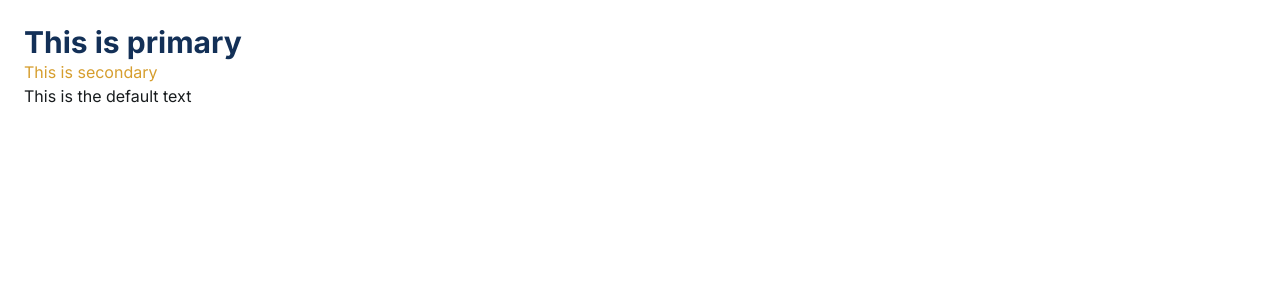
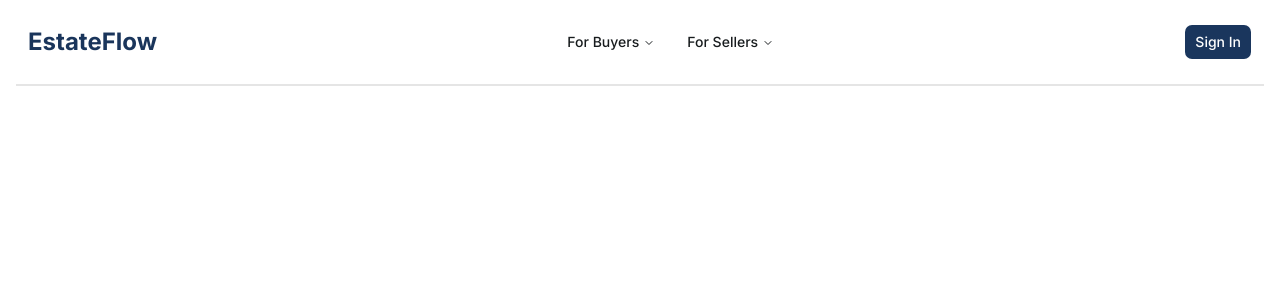
Before and after one commit to andry-iany/house-price-prediction, a Next.js app in the folder frontend/: page / in a window 1280 px wide. Shown: the top 300 px of the page. Built offline with nearby package versions, Linux system fonts and the light colour scheme.

Commit message:
feat(frontend): add navbar

```diff
--- a/frontend/app/globals.css
+++ b/frontend/app/globals.css
@@ -50,8 +50,8 @@
 :root {
     --background: oklch(1 0 0);
     --foreground: #181C1E;
-    --primary: oklch(0.205 0 0);
-    --primary-foreground: rgb(19, 48, 87);
+    --primary: #1a365d;
+    --primary-foreground: hsl(215, 56%, 23%);
     --secondary: rgb(214, 158, 46);
     --secondary-foreground: rgb(214, 158, 46);
 
--- a/frontend/app/layout.tsx
+++ b/frontend/app/layout.tsx
@@ -2,9 +2,10 @@
 
 import "./globals.css"
 import { ThemeProvider } from "@/components/theme-provider"
-import { cn } from "@/lib/utils";
+import { cn } from "@/lib/utils"
+import { NavBar } from "@/components/NavBar"
 
-const inter = Inter({subsets:['latin'],variable:'--font-sans'})
+const inter = Inter({ subsets: ["latin"], variable: "--font-sans" })
 
 const fontMono = Geist_Mono({
   subsets: ["latin"],
@@ -20,10 +21,20 @@
     <html
       lang="en"
       suppressHydrationWarning
-      className={cn("antialiased", fontMono.variable, "font-sans", inter.variable)}
+      className={cn(
+        "antialiased",
+        fontMono.variable,
+        "font-sans",
+        inter.variable
+      )}
     >
       <body>
-        <ThemeProvider>{children}</ThemeProvider>
+        <ThemeProvider>
+          <main className="m-auto max-w-7xl px-4">
+            <NavBar />
+            <>{children}</>
+          </main>
+        </ThemeProvider>
       </body>
     </html>
   )
--- a/frontend/app/page.tsx
+++ b/frontend/app/page.tsx
@@ -1,13 +1,3 @@
-import { Button } from "@/components/ui/button"
-
 export default function Page() {
-  return (
-    <div className="min-h-svh p-6">
-      <h1 className="text-3xl font-bold text-primary-foreground">
-        This is primary
-      </h1>
-      <h2 className="text-secondary-foreground">This is secondary</h2>
-      <p>This is the default text</p>
-    </div>
-  )
+  return <div className="min-h-svh p-6"></div>
 }
--- /dev/null
+++ b/frontend/components/Logo.tsx
@@ -0,0 +1,7 @@
+const Logo = () => {
+  return (
+    <h1 className="text-2xl font-bold text-primary-foreground">EstateFlow</h1>
+  )
+}
+
+export default Logo
--- /dev/null
+++ b/frontend/components/NavBar.tsx
@@ -0,0 +1,77 @@
+"use client"
+
+import * as React from "react"
+import { Button } from "@/components/ui/button"
+import Link from "next/link"
+
+import {
+  NavigationMenu,
+  NavigationMenuContent,
+  NavigationMenuItem,
+  NavigationMenuLink,
+  NavigationMenuList,
+  NavigationMenuTrigger,
+} from "@/components/ui/navigation-menu"
+import Logo from "./Logo"
+
+export function NavBar() {
+  return (
+    <header className="flex items-center justify-between border-b-2 px-3 py-6">
+      <Logo />
+      <NavigationMenu className="px-8">
+        <NavigationMenuList>
+          <NavigationMenuItem>
+            <NavigationMenuTrigger>For Buyers</NavigationMenuTrigger>
+            <NavigationMenuContent>
+              <ul className="w-96">
+                <ListItem href="/" title="View Houses for Sale">
+                  View houses listed for sale. You can check the price and its
+                  features.
+                </ListItem>
+                <ListItem href="/buyer/estimator" title="House Price Estimator">
+                  Try out our tool that allows you to estimate the price of your
+                  dream house. It's free to use.
+                </ListItem>
+              </ul>
+            </NavigationMenuContent>
+          </NavigationMenuItem>
+          <NavigationMenuItem className="hidden md:flex">
+            <NavigationMenuTrigger>For Sellers</NavigationMenuTrigger>
+            <NavigationMenuContent>
+              <ul className="w-96">
+                <ListItem
+                  href="/seller/manage-listings"
+                  title="Manage my listings"
+                >
+                  Create listings for your house. It's an all-in-one place to
+                  manage your listings.
+                </ListItem>
+              </ul>
+            </NavigationMenuContent>
+          </NavigationMenuItem>
+        </NavigationMenuList>
+      </NavigationMenu>
+      <Button className="white bg-primary text-white">Sign In</Button>
+    </header>
+  )
+}
+
+function ListItem({
+  title,
+  children,
+  href,
+  ...props
+}: React.ComponentPropsWithoutRef<"li"> & { href: string }) {
+  return (
+    <li {...props}>
+      <NavigationMenuLink asChild>
+        <Link href={href}>
+          <div className="flex flex-col gap-1 text-sm">
+            <div className="leading-none font-medium capitalize">{title}</div>
+            <div className="line-clamp-2 text-muted-foreground">{children}</div>
+          </div>
+        </Link>
+      </NavigationMenuLink>
+    </li>
+  )
+}
--- /dev/null
+++ b/frontend/components/ui/navigation-menu.tsx
@@ -0,0 +1,164 @@
+import * as React from "react"
+import { cva } from "class-variance-authority"
+import { NavigationMenu as NavigationMenuPrimitive } from "radix-ui"
+
+import { cn } from "@/lib/utils"
+import { ChevronDownIcon } from "lucide-react"
+
+function NavigationMenu({
+  className,
+  children,
+  viewport = true,
+  ...props
+}: React.ComponentProps<typeof NavigationMenuPrimitive.Root> & {
+  viewport?: boolean
+}) {
+  return (
+    <NavigationMenuPrimitive.Root
+      data-slot="navigation-menu"
+      data-viewport={viewport}
+      className={cn(
+        "group/navigation-menu relative flex max-w-max flex-1 items-center justify-center",
+        className
+      )}
+      {...props}
+    >
+      {children}
+      {viewport && <NavigationMenuViewport />}
+    </NavigationMenuPrimitive.Root>
+  )
+}
+
+function NavigationMenuList({
+  className,
+  ...props
+}: React.ComponentProps<typeof NavigationMenuPrimitive.List>) {
+  return (
+    <NavigationMenuPrimitive.List
+      data-slot="navigation-menu-list"
+      className={cn(
+        "group flex flex-1 list-none items-center justify-center gap-0",
+        className
+      )}
+      {...props}
+    />
+  )
+}
+
+function NavigationMenuItem({
+  className,
+  ...props
+}: React.ComponentProps<typeof NavigationMenuPrimitive.Item>) {
+  return (
+    <NavigationMenuPrimitive.Item
+      data-slot="navigation-menu-item"
+      className={cn("relative", className)}
+      {...props}
+    />
+  )
+}
+
+const navigationMenuTriggerStyle = cva(
+  "group/navigation-menu-trigger inline-flex h-9 w-max items-center justify-center rounded-md px-4 py-2 text-sm font-medium transition-all outline-none hover:bg-muted focus:bg-muted focus-visible:ring-3 focus-visible:ring-ring/50 focus-visible:outline-1 disabled:pointer-events-none disabled:opacity-50 data-popup-open:bg-muted/50 data-popup-open:hover:bg-muted data-open:bg-muted/50 data-open:hover:bg-muted data-open:focus:bg-muted"
+)
+
+function NavigationMenuTrigger({
+  className,
+  children,
+  ...props
+}: React.ComponentProps<typeof NavigationMenuPrimitive.Trigger>) {
+  return (
+    <NavigationMenuPrimitive.Trigger
+      data-slot="navigation-menu-trigger"
+      className={cn(navigationMenuTriggerStyle(), "group", className)}
+      {...props}
+    >
+      {children}{" "}
+      <ChevronDownIcon className="relative top-px ml-1 size-3 transition duration-300 group-data-popup-open/navigation-menu-trigger:rotate-180 group-data-open/navigation-menu-trigger:rotate-180" aria-hidden="true" />
+    </NavigationMenuPrimitive.Trigger>
+  )
+}
+
+function NavigationMenuContent({
+  className,
+  ...props
+}: React.ComponentProps<typeof NavigationMenuPrimitive.Content>) {
+  return (
+    <NavigationMenuPrimitive.Content
+      data-slot="navigation-menu-content"
+      className={cn(
+        "top-0 left-0 w-full p-2 pr-2.5 ease-[cubic-bezier(0.22,1,0.36,1)] group-data-[viewport=false]/navigation-menu:top-full group-data-[viewport=false]/navigation-menu:mt-1.5 group-data-[viewport=false]/navigation-menu:overflow-hidden group-data-[viewport=false]/navigation-menu:rounded-md group-data-[viewport=false]/navigation-menu:bg-popover group-data-[viewport=false]/navigation-menu:text-popover-foreground group-data-[viewport=false]/navigation-menu:shadow group-data-[viewport=false]/navigation-menu:ring-1 group-data-[viewport=false]/navigation-menu:ring-foreground/10 group-data-[viewport=false]/navigation-menu:duration-300 data-[motion=from-end]:slide-in-from-right-52 data-[motion=from-start]:slide-in-from-left-52 data-[motion=to-end]:slide-out-to-right-52 data-[motion=to-start]:slide-out-to-left-52 data-[motion^=from-]:animate-in data-[motion^=from-]:fade-in data-[motion^=to-]:animate-out data-[motion^=to-]:fade-out **:data-[slot=navigation-menu-link]:focus:ring-0 **:data-[slot=navigation-menu-link]:focus:outline-none md:absolute md:w-auto group-data-[viewport=false]/navigation-menu:data-open:animate-in group-data-[viewport=false]/navigation-menu:data-open:fade-in-0 group-data-[viewport=false]/navigation-menu:data-open:zoom-in-95 group-data-[viewport=false]/navigation-menu:data-closed:animate-out group-data-[viewport=false]/navigation-menu:data-closed:fade-out-0 group-data-[viewport=false]/navigation-menu:data-closed:zoom-out-95",
+        className
+      )}
+      {...props}
+    />
+  )
+}
+
+function NavigationMenuViewport({
+  className,
+  ...props
+}: React.ComponentProps<typeof NavigationMenuPrimitive.Viewport>) {
+  return (
+    <div
+      className={cn(
+        "absolute top-full left-0 isolate z-50 flex justify-center"
+      )}
+    >
+      <NavigationMenuPrimitive.Viewport
+        data-slot="navigation-menu-viewport"
+        className={cn(
+          "origin-top-center relative mt-1.5 h-(--radix-navigation-menu-viewport-height) w-full overflow-hidden rounded-lg bg-popover text-popover-foreground shadow ring-1 ring-foreground/10 duration-100 md:w-(--radix-navigation-menu-viewport-width) data-open:animate-in data-open:zoom-in-90 data-closed:animate-out data-closed:zoom-out-90",
+          className
+        )}
+        {...props}
+      />
+    </div>
+  )
+}
+
+function NavigationMenuLink({
+  className,
+  ...props
+}: React.ComponentProps<typeof NavigationMenuPrimitive.Link>) {
+  return (
+    <NavigationMenuPrimitive.Link
+      data-slot="navigation-menu-link"
+      className={cn(
+        "flex items-center gap-1.5 rounded-md p-2 text-sm transition-all outline-none hover:bg-muted focus:bg-muted focus-visible:ring-3 focus-visible:ring-ring/50 focus-visible:outline-1 in-data-[slot=navigation-menu-content]:rounded-sm data-[active=true]:bg-muted/50 data-[active=true]:hover:bg-muted data-[active=true]:focus:bg-muted [&_svg:not([class*='size-'])]:size-4",
+        className
+      )}
+      {...props}
+    />
+  )
+}
+
+function NavigationMenuIndicator({
+  className,
+  ...props
+}: React.ComponentProps<typeof NavigationMenuPrimitive.Indicator>) {
+  return (
+    <NavigationMenuPrimitive.Indicator
+      data-slot="navigation-menu-indicator"
+      className={cn(
+        "top-full z-1 flex h-1.5 items-end justify-center overflow-hidden data-[state=hidden]:animate-out data-[state=hidden]:fade-out data-[state=visible]:animate-in data-[state=visible]:fade-in",
+        className
+      )}
+      {...props}
+    >
+      <div className="relative top-[60%] h-2 w-2 rotate-45 rounded-tl-sm bg-border shadow-md" />
+    </NavigationMenuPrimitive.Indicator>
+  )
+}
+
+export {
+  NavigationMenu,
+  NavigationMenuList,
+  NavigationMenuItem,
+  NavigationMenuContent,
+  NavigationMenuTrigger,
+  NavigationMenuLink,
+  NavigationMenuIndicator,
+  NavigationMenuViewport,
+  navigationMenuTriggerStyle,
+}
```
